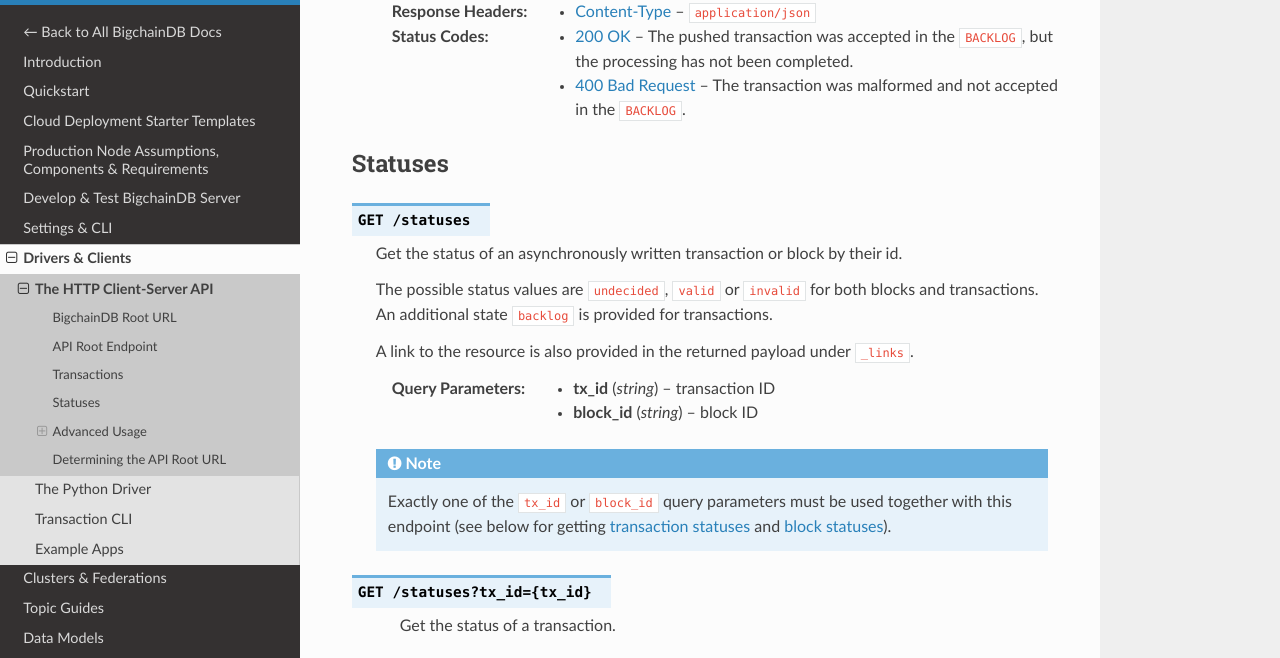
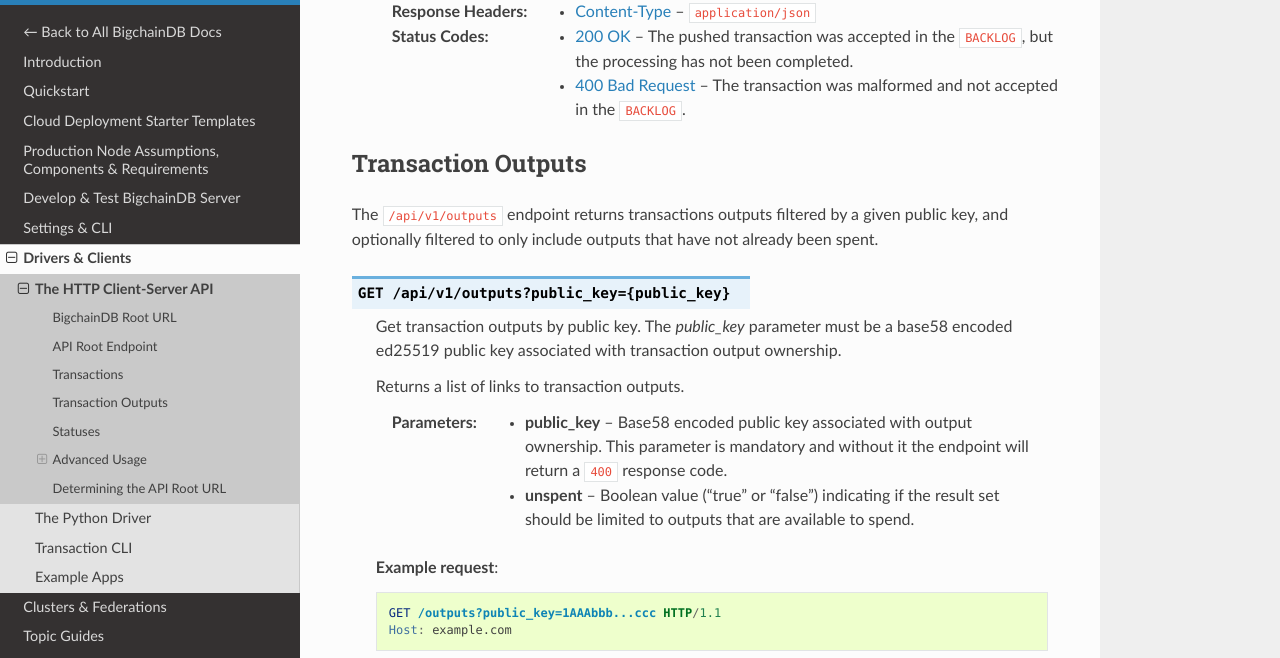
Before and after one commit to bigchaindb/bigchaindb, a Sphinx documentation site: the page built from docs/server/source/drivers-clients/http-client-server-api.rst, in a window 1280 px wide and 1400 px high, scrolled down 3123 px. Shown: the part 113-771 px from the top of the window. Built offline with Sphinx 7.4.7 and the Read the Docs theme 2.0.0, drawn with Linux system fonts in a browser that asks for light colours; pages that are not in the unit, such as notebooks, are missing from menus; some of the changed text lies outside the part shown.

Commit message:
add docs for /api/v1/unspent endpoint and update all endpoint examples to include /api/v1

```diff
--- a/docs/server/source/drivers-clients/http-client-server-api.rst
+++ b/docs/server/source/drivers-clients/http-client-server-api.rst
@@ -40,7 +40,7 @@
 Transactions
 -------------------
 
-.. http:get:: /transactions/{tx_id}
+.. http:get:: /api/v1/transactions/{tx_id}
 
    Get the transaction with the ID ``tx_id``.
 
@@ -70,7 +70,7 @@
    :statuscode 200: A transaction with that ID was found.
    :statuscode 404: A transaction with that ID was not found.
 
-.. http:get:: /transactions
+.. http:get:: /api/v1/transactions
 
    The unfiltered ``/transactions`` endpoint without any query parameters
    returns a status code `400`. For valid filters, see the sections below.
@@ -94,7 +94,7 @@
 
    :query string asset_id: The ID of the asset.
 
-.. http:get:: /transactions?operation={CREATE|TRANSFER}&asset_id={asset_id}
+.. http:get:: /api/v1/transactions?operation={CREATE|TRANSFER}&asset_id={asset_id}
 
    Get a list of transactions that use an asset with the ID ``asset_id``.
    Every ``TRANSFER`` transaction that originates from a ``CREATE`` transaction
@@ -123,7 +123,7 @@
    :statuscode 400: The request wasn't understood by the server, e.g. the ``asset_id`` querystring was not included in the request.
 
 
-.. http:post:: /transactions
+.. http:post:: /api/v1/transactions
 
    Push a new transaction.
 
@@ -151,10 +151,54 @@
    :statuscode 400: The transaction was malformed and not accepted in the ``BACKLOG``.
 
 
+Transaction Outputs
+-------------------
+
+The ``/api/v1/outputs`` endpoint returns transactions outputs filtered by a
+given public key, and optionally filtered to only include outputs that have
+not already been spent.
+
+
+.. http:get:: /api/v1/outputs?public_key={public_key}
+
+   Get transaction outputs by public key. The `public_key` parameter must be
+   a base58 encoded ed25519 public key associated with transaction output
+   ownership.
+
+   Returns a list of links to transaction outputs.
+
+   :param public_key: Base58 encoded public key associated with output ownership. This parameter is mandatory and without it the endpoint will return a ``400`` response code.
+   :param unspent: Boolean value ("true" or "false") indicating if the result set should be limited to outputs that are available to spend.
+
+
+   **Example request**:
+
+   .. sourcecode:: http
+
+     GET /outputs?public_key=1AAAbbb...ccc HTTP/1.1
+     Host: example.com
+
+   **Example response**:
+
+   .. sourcecode:: http
+
+     HTTP/1.1 200 OK
+     Content-Type: application/json
+
+     [
+       "../transactions/2d431073e1477f3073a4693ac7ff9be5634751de1b8abaa1f4e19548ef0b4b0e/outputs/0",
+       "../transactions/2d431073e1477f3073a4693ac7ff9be5634751de1b8abaa1f4e19548ef0b4b0e/outputs/1"
+     ]
+
+   :statuscode 200: A list of outputs were found and returned in the body of the response.
+   :statuscode 400: The request wasn't understood by the server, e.g. the ``public_key`` querystring was not included in the request.
+
+
+
 Statuses
 --------------------------------
 
-.. http:get:: /statuses
+.. http:get:: /api/v1/statuses
 
    Get the status of an asynchronously written transaction or block by their id.
 
@@ -176,7 +220,7 @@
         <#get--statuses?block_id=block_id>`_).
 
 
-.. http:get:: /statuses?tx_id={tx_id}
+.. http:get:: /api/v1/statuses?tx_id={tx_id}
 
     Get the status of a transaction.
 
@@ -202,7 +246,7 @@
    :statuscode 404: A transaction with that ID was not found.
 
 
-.. http:get:: /statuses?block_id={block_id}
+.. http:get:: /api/v1/statuses?block_id={block_id}
 
     Get the status of a block.
 
@@ -246,7 +290,7 @@
 Blocks
 ~~~~~~~~~~~~~~~~~~~~~~~~~~~~~~~~
 
-.. http:get:: /blocks/{block_id}
+.. http:get:: /api/v1/blocks/{block_id}
 
    Get the block with the ID ``block_id``. Any blocks, be they ``VALID``, ``UNDECIDED`` or ``INVALID`` will be
    returned. To check a block's status independently, use the `Statuses endpoint <#status>`_.
@@ -273,7 +317,7 @@
    :statuscode 404: A block with that ID was not found.
 
 
-.. http:get:: /blocks
+.. http:get:: /api/v1/blocks
 
    The unfiltered ``/blocks`` endpoint without any query parameters returns a `400` status code.
    The list endpoint should be filtered with a ``tx_id`` query parameter,
@@ -296,7 +340,7 @@
 
    :statuscode 400: The request wasn't understood by the server, e.g. just requesting ``/blocks`` without the ``block_id``.
 
-.. http:get:: /blocks?tx_id={tx_id}&status={UNDECIDED|VALID|INVALID}
+.. http:get:: /api/v1/blocks?tx_id={tx_id}&status={UNDECIDED|VALID|INVALID}
 
    Retrieve a list of ``block_id`` with their corresponding status that contain a transaction with the ID ``tx_id``.
 
@@ -331,7 +375,7 @@
 Votes
 ~~~~~~~~~~~~~~~~~~~~~~~~~~~~~~~~
 
-.. http:get:: /votes?block_id={block_id}
+.. http:get:: /api/v1/votes?block_id={block_id}
 
    Retrieve a list of votes for a certain block with ID ``block_id``.
    To check for the validity of a vote, a user of this endpoint needs to
```
Also changed, not shown: docs/server/generate_http_server_api_documentation.py (+0 -15 lines).
